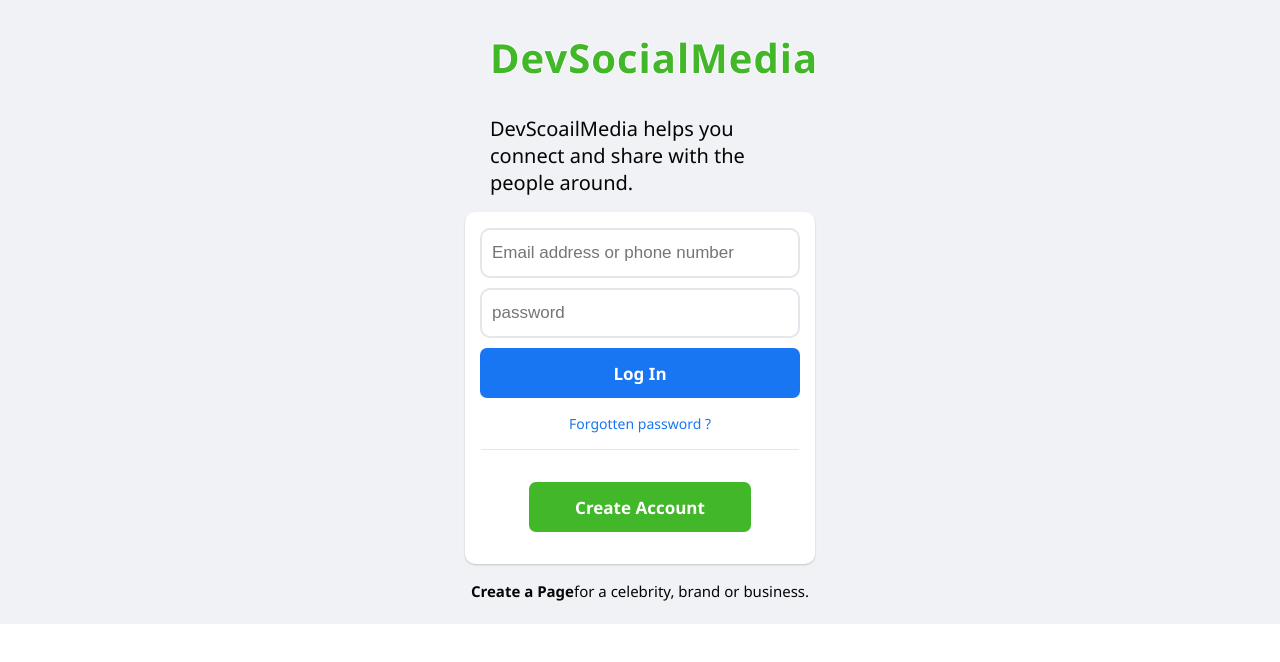
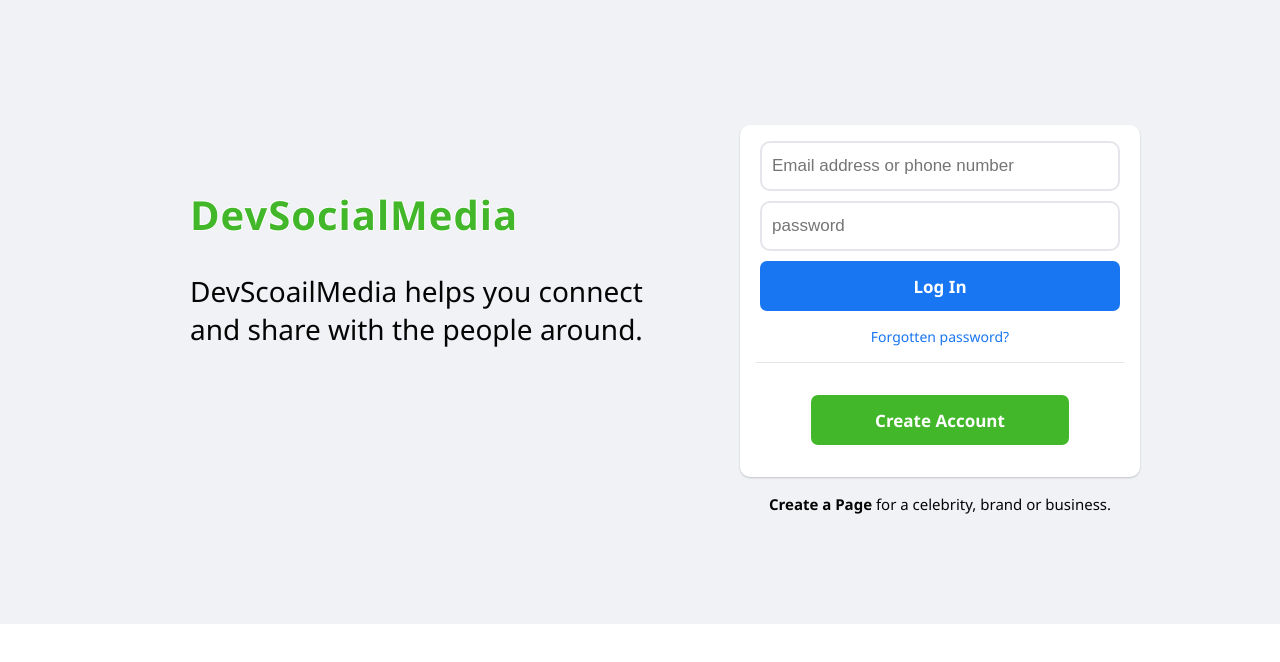
Before and after one commit to Fremen1990/DevSocialMedia-frontend, a React (Create React App) app: page /login in a window 1280 px wide. Shown: the top 662 px of the page. Built offline with nearby package versions, Linux system fonts and the light colour scheme.

Commit message:
Login page responsivness

```diff
--- a/package.json
+++ b/package.json
@@ -10,6 +10,7 @@
     "react": "^17.0.2",
     "react-dom": "^17.0.2",
     "react-redux": "^8.0.2",
+    "react-responsive": "^9.0.0-beta.10",
     "react-router-dom": "^6.3.0",
     "react-scripts": "5.0.0",
     "redux": "^4.2.0",
--- a/src/components/inputs/loginInput/index.js
+++ b/src/components/inputs/loginInput/index.js
@@ -1,22 +1,36 @@
 import React from 'react'
 import './style.css'
+import { useMediaQuery } from 'react-responsive'
 import { ErrorMessage, useField } from 'formik'
 
 function LoginInput({ placeholder, bottom, ...props }) {
     const [field, meta] = useField(props)
-
+    const desktopView = useMediaQuery({
+        query: '(min-width:850px',
+    })
+    console.log(desktopView)
     return (
         <div className="input_wrap">
             {meta.touched && meta.error && !bottom && (
                 <div
-                    className="input_error"
+                    className={
+                        desktopView
+                            ? 'input_error input_error_desktop'
+                            : 'input_error'
+                    }
                     style={{ transform: 'translate(3px' }}
                 >
                     {meta.touched && meta.error && (
                         <ErrorMessage name={field.name} />
                     )}
                     {meta.touched && meta.error && (
-                        <div className="error_arrow_top"></div>
+                        <div
+                            className={
+                                desktopView
+                                    ? 'error_arrow_left'
+                                    : 'error_arrow_top'
+                            }
+                        ></div>
                     )}
                 </div>
             )}
@@ -33,7 +47,11 @@ function LoginInput({ placeholder, bottom, ...props }) {
             />
             {meta.touched && meta.error && bottom && (
                 <div
-                    className="input_error"
+                    className={
+                        desktopView
+                            ? 'input_error input_error_desktop'
+                            : 'input_error'
+                    }
                     style={{ transform: 'translate(3px' }}
                 >
                     {meta.touched && meta.error && (
@@ -41,7 +59,13 @@ function LoginInput({ placeholder, bottom, ...props }) {
                     )}
 
                     {meta.touched && meta.error && (
-                        <div className="error_arrow_bottom"></div>
+                        <div
+                            className={
+                                desktopView
+                                    ? 'error_arrow_left'
+                                    : 'error_arrow_bottom'
+                            }
+                        ></div>
                     )}
                 </div>
             )}
@@ -49,7 +73,9 @@ function LoginInput({ placeholder, bottom, ...props }) {
             {meta.touched && meta.error && (
                 <i
                     className="error_icon"
-                    style={{ top: `${!bottom && '63%'}` }}
+                    style={{
+                        top: `${!bottom && !desktopView ? '63%' : '15px'}`,
+                    }}
                 ></i>
             )}
         </div>
--- a/src/components/inputs/loginInput/style.css
+++ b/src/components/inputs/loginInput/style.css
@@ -17,6 +17,10 @@
     padding-left: 10px;
     margin-bottom: 10px;
     color: var(--color-primary)
+}
+
+.input_wrap input:focus{
+border-color: var(--blue-color);
 }
 
 .input_error_border{
@@ -56,3 +60,20 @@
     position:absolute;
     top: -9px;
 }
+
+.input_error_desktop{
+    position:absolute;
+    width: 300px;
+    left:-19.5rem;
+    top:-3px;
+}
+
+.error_arrow_left{
+    border-left: 10px solid #b94a48;
+    border-top: 10px solid transparent;
+    border-bottom: 10px solid transparent;
+    position:absolute;
+    right:-9px;
+    top: 13px;
+
+}
--- a/src/pages/login/index.js
+++ b/src/pages/login/index.js
@@ -58,7 +58,7 @@ export default function Login() {
                                 {(formik) => (
                                     <Form>
                                         <LoginInput
-                                            type="text"
+                                            type="email"
                                             name="email"
                                             placeholder={
                                                 'Email address or phone number'
@@ -82,7 +82,7 @@ export default function Login() {
                                 )}
                             </Formik>
                             <Link to="/forgot" className="forgot_password">
-                                Forgotten password ?
+                                Forgotten password?
                             </Link>
                             <div className="sign_splitter"></div>
                             <button className="blue_btn open_signup">
@@ -90,8 +90,8 @@ export default function Login() {
                             </button>
                         </div>
                         <Link to="/" className="sign_extra">
-                            <b>Create a Page</b>
-                            for a celebrity, brand or business.
+                            <b>Create a Page</b> for a celebrity, brand or
+                            business.
                         </Link>
                     </div>
                 </div>
--- a/src/pages/login/style.css
+++ b/src/pages/login/style.css
@@ -1,18 +1,3 @@
-.login_wrapper {
-  background: var(--bg-secondary);
-}
-
-.login_wrap {
-  height: 78vh;
-  color: var(--color-primary);
-}
-.login_1 {
-  width: 300px;
-  margin: 0 auto;
-  display: flex;
-  flex-direction: column;
-
-}
 .login_1_logo{
 
   /*  my own */
@@ -27,6 +12,20 @@
   padding: 30px 0
 }
 
+
+
+.login_wrapper {
+  background: var(--bg-secondary);
+}
+
+.login_wrap {
+  height: 78vh;
+  color: var(--color-primary);
+}
+.login_1 {
+  width: 300px;
+  margin: 0 auto;
+}
 .login_1 span {
   font-size: 20px;
 }
@@ -77,3 +76,33 @@
 .sign_extra {
   font-size: 15px;
 }
+
+/*----Media queries--------------*/
+@media (min-width: 850px) {
+  .login_wrap {
+    display: flex;
+    align-items: center;
+    max-width: 1000px;
+    margin: 0 auto;
+  }
+  .login_1 {
+    display: flex;
+    flex-direction: column;
+    width: 50%;
+    margin-bottom: 15vh;
+  }
+  .login_1 img {
+    width: 300px;
+    margin-left: -1.7rem;
+  }
+  .login_1 span {
+    font-size: 28px;
+  }
+  .login_2_wrap {
+    width: 400px;
+  }
+  .input_wrap {
+    width: 360px !important;
+  }
+}
+/*----Media queries--------------*/
```
Also changed, not shown: 2 other files (tests, documents, lock files or other folders).
